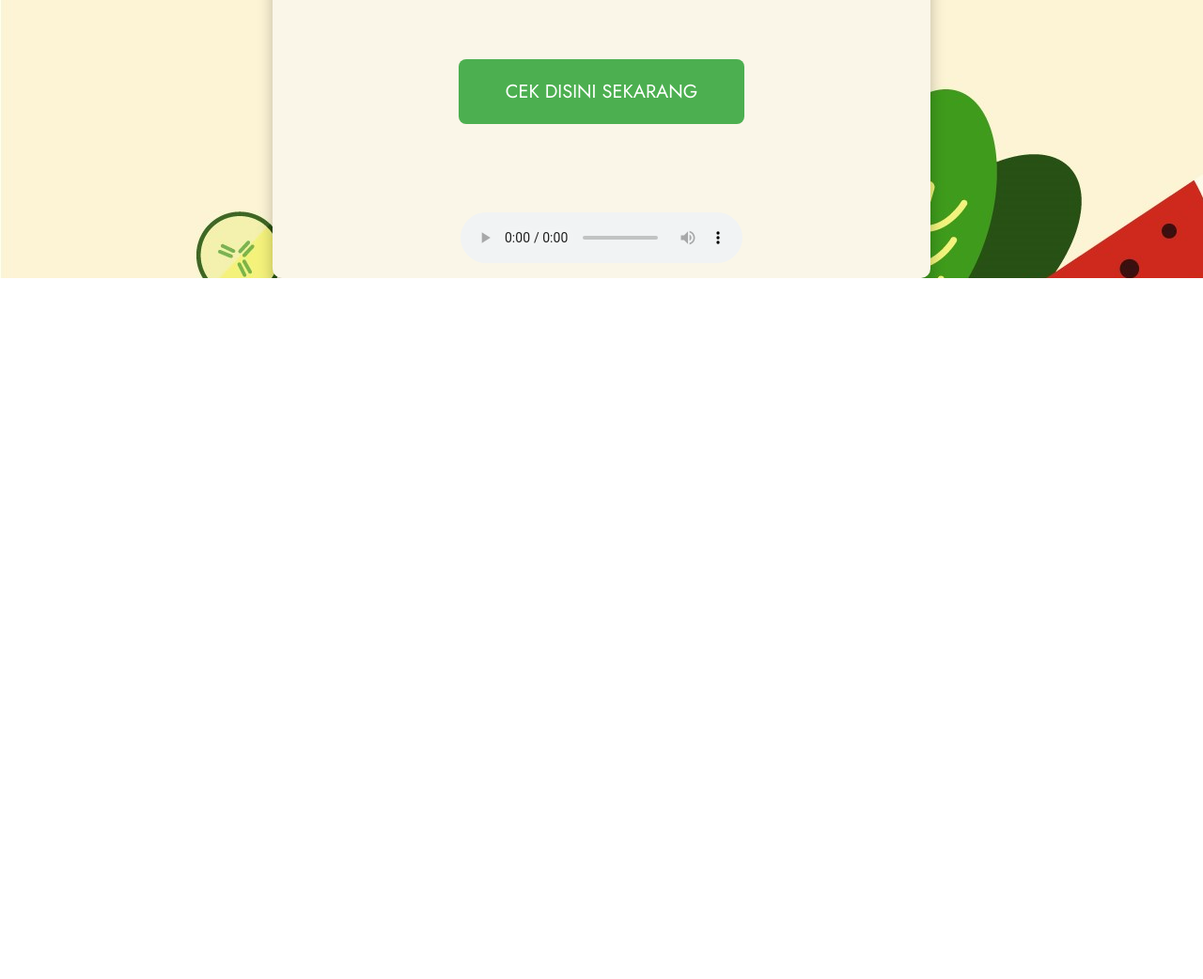
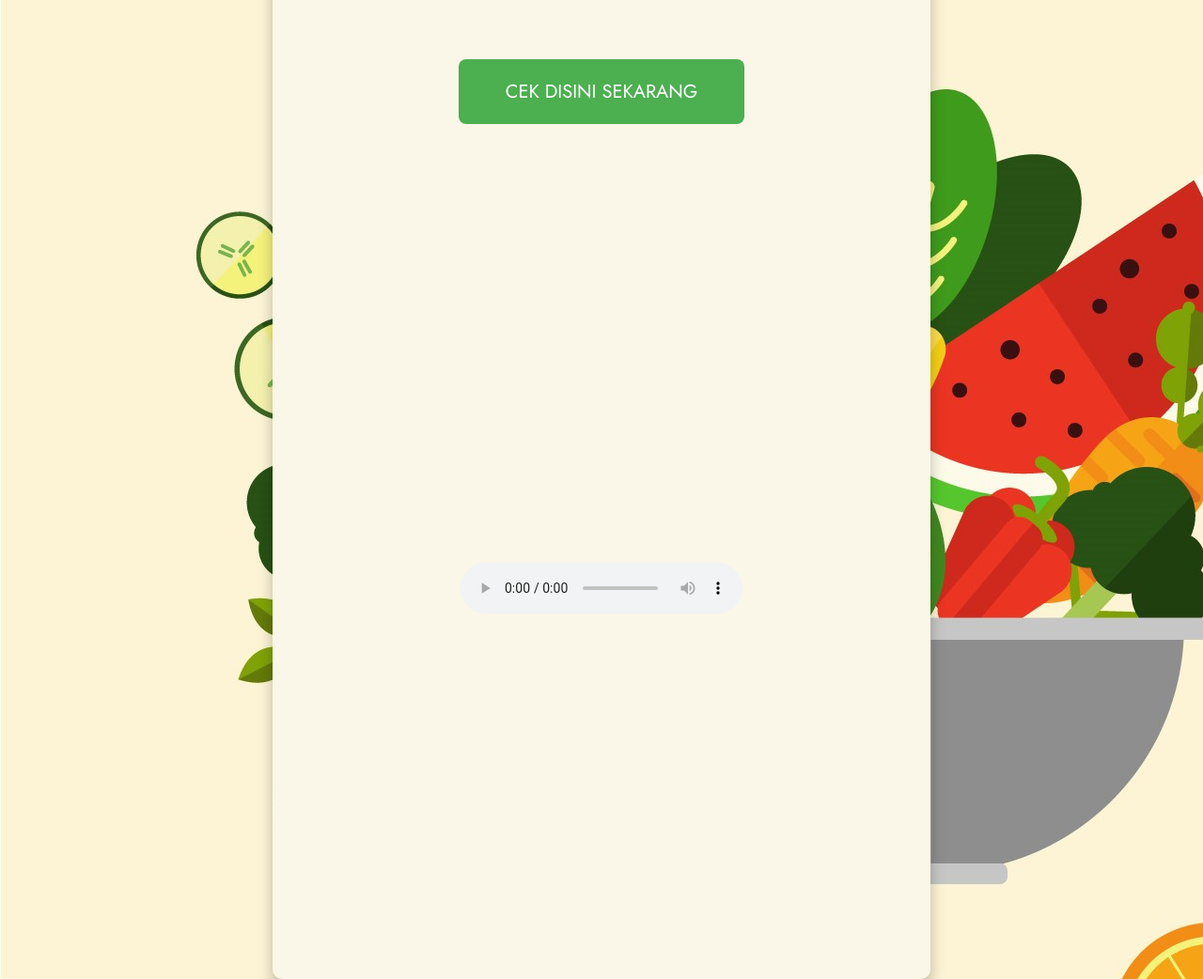
Before and after one commit to CindyAuliaRahmawati/Website-CindyAuliaR, a plain HTML site: page index.html in a window 1280 px wide. Shown: the part 3698-4740 px from the top of the page at 94% size. Before the commit the page ends 3994 px from the top, so only its background shows below. Drawn offline with Linux system fonts and the light colour scheme.

Commit message:
Update style.css

```diff
--- a/style.css
+++ b/style.css
@@ -248,6 +248,8 @@ h1 {
 }
 
 .Audio {
-  display: grid;
-  place-items: center;
+  display: flex;
+  justify-content: center;
+  align-items: center;
+  height: 100vh; /* Untuk mengisi seluruh tinggi layar */
 }
```
